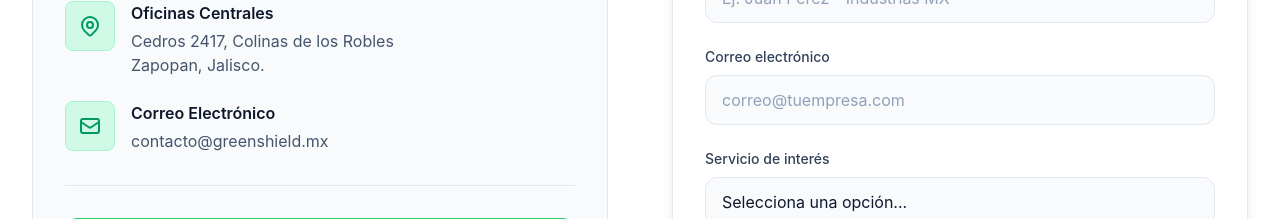
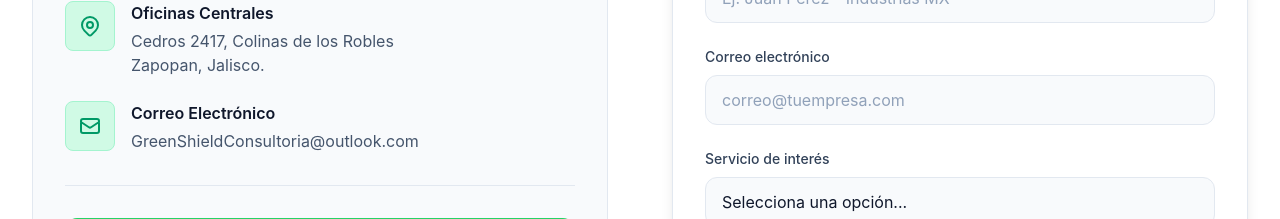
Before and after one commit to aldoroman27/pagina-rafa, a React (Vite) app: page / in a window 1280 px wide. Shown: the part 3420-3639 px from the top of the page. Built offline with nearby package versions, Linux system fonts and the light colour scheme.

Commit message:
Agregamos el correo de gaspario de su empresa

```diff
--- a/src/components/Contacto.jsx
+++ b/src/components/Contacto.jsx
@@ -36,7 +36,7 @@ export default function Contacto() {
                   </div>
                   <div>
                     <p className="text-slate-900 font-semibold">Correo Electrónico</p>
-                    <p className="text-slate-600 mt-1">contacto@greenshield.mx</p>
+                    <p className="text-slate-600 mt-1">GreenShieldConsultoria@outlook.com</p>
                   </div>
                 </div>
               </div>
```
